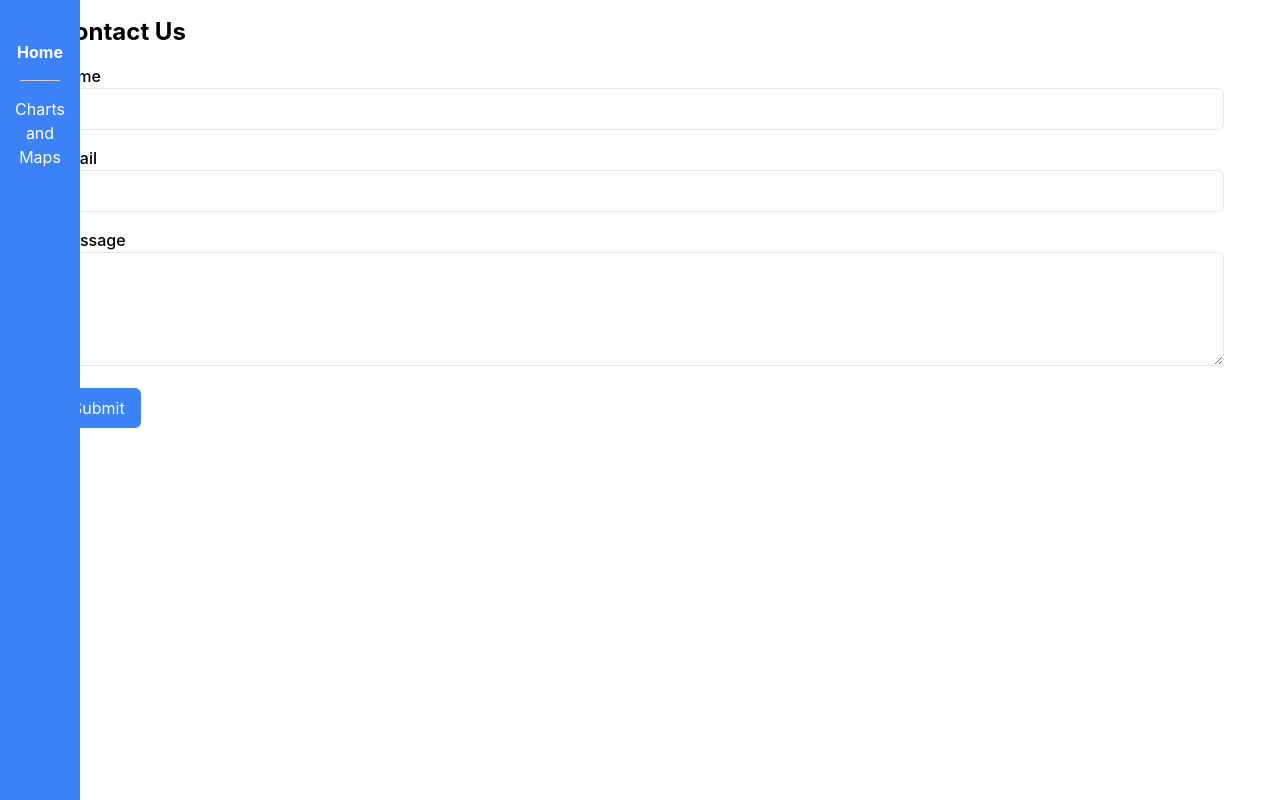
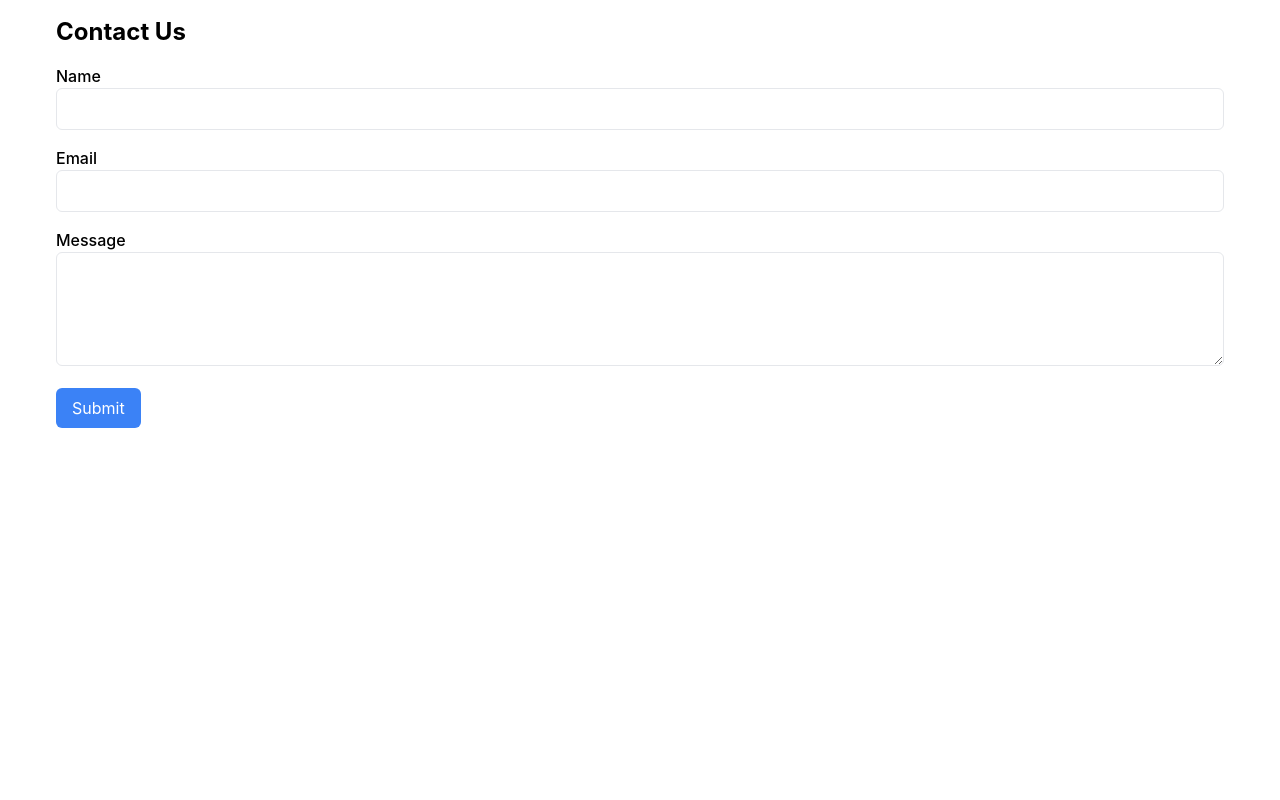
Before and after one commit to Subhrajitbw/contact-app-task, a React (Create React App) app: page / in a window 1280 px wide. Built offline with nearby package versions, Linux system fonts and the light colour scheme.

Commit message:
made collapsible sidebar

```diff
--- a/src/components/Sidebar.tsx
+++ b/src/components/Sidebar.tsx
@@ -1,12 +1,28 @@
 // Sidebar.tsx
-import React from 'react';
+import React, { useState } from 'react';
 import { Link, useLocation } from 'react-router-dom';
 
 const Sidebar: React.FC = () => {
   const location = useLocation();
+  const [isSidebarOpen, setIsSidebarOpen] = useState(false);
+
+  const toggleSidebar = () => {
+    setIsSidebarOpen(!isSidebarOpen);
+  };
 
   return (
-    <div className="text-center bg-blue-500 h-screen w-20 fixed top-0 left-0 p-2">
+    <div className={`bg-blue-500 h-screen w-20 fixed top-0 left-0 p-2 transition-transform duration-300 ${isSidebarOpen ? 'transform translate-x-0' : '-translate-x-full'}`}>
+      <div className="flex justify-between items-center">
+        <button
+          className="text-white text-xl focus:outline-none"
+          onClick={toggleSidebar}
+        >
+          {isSidebarOpen ? '←' : '☰'}
+        </button>
+        <Link to="/" className="text-white text-xl font-bold">
+          My App
+        </Link>
+      </div>
       <ul className="flex flex-col items-center mt-8 space-y-4">
         <li>
           <Link
```
